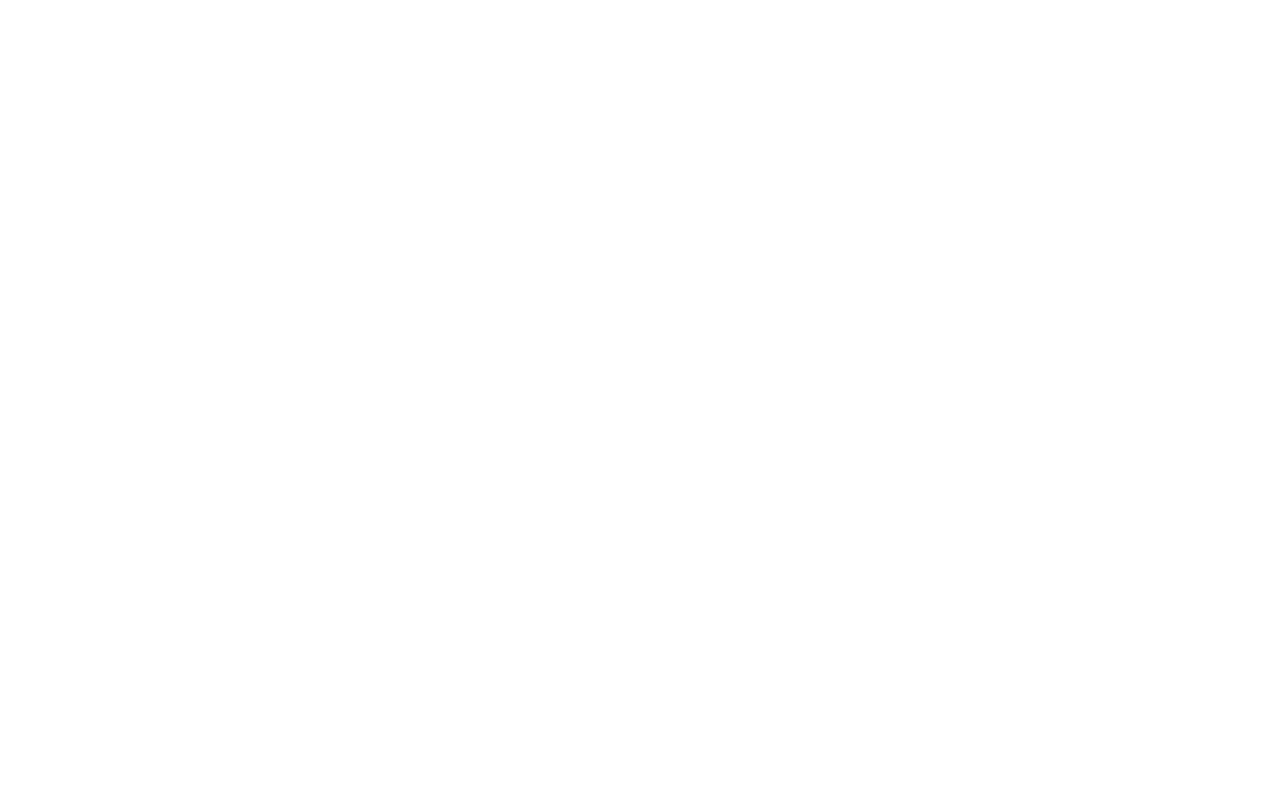
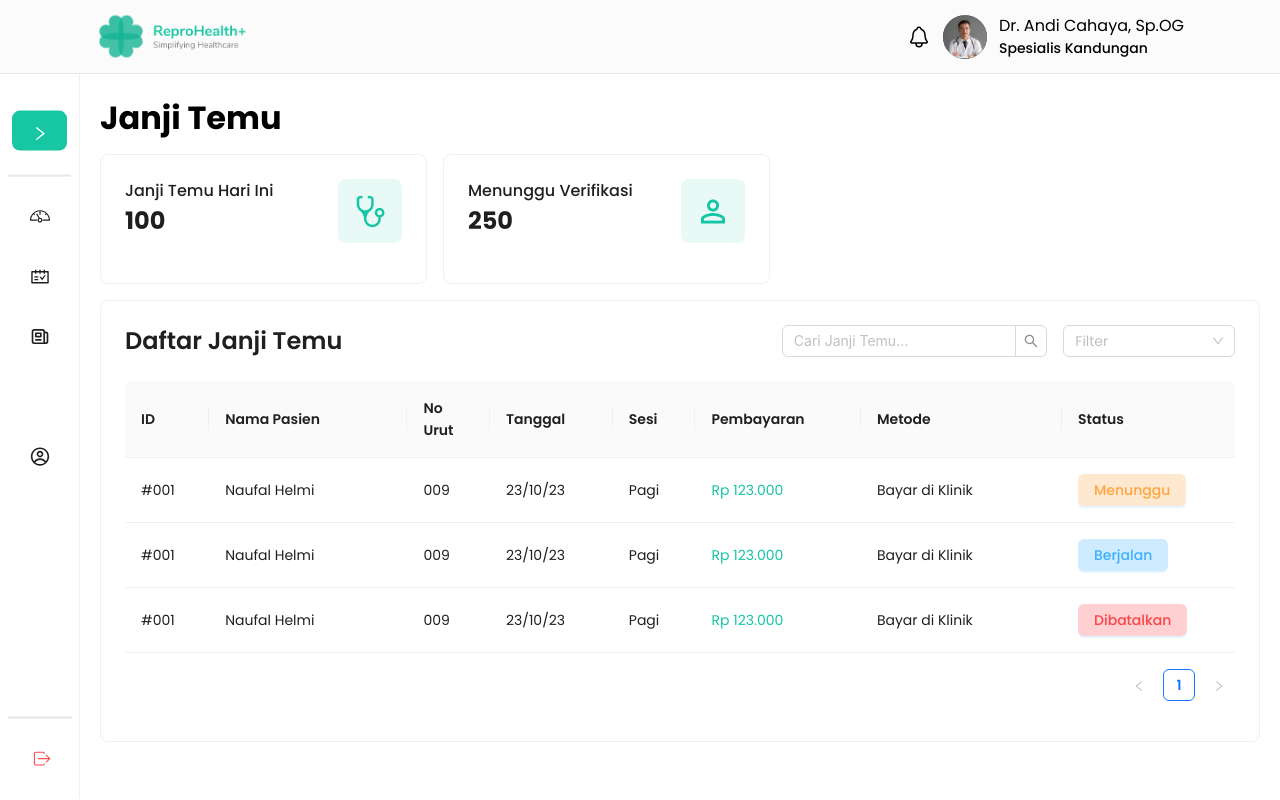
Before and after one commit to team-capstone-1/fe-repro-health, a React (Vite) app: page /appointment in a window 1280 px wide. Before the commit this address had no page. Built offline with nearby package versions, Linux system fonts and the light colour scheme; some icons are missing.

Commit message:
feat: appointment page

```diff
--- a/src/routers/index.jsx
+++ b/src/routers/index.jsx
@@ -1,5 +1,6 @@
 import { Routes, Route } from "react-router-dom";
 import PublicRoute from "@/routers/PublicRoute";
+import PrivateRoute from "./PrivateRoute";
 
 import LandingPage from "@/views/landing-views";
 import Doctor from "@/views/landing-views/misc/DoctorPage";
@@ -13,7 +14,7 @@ import Verify from "@/views/auth-views/Verify";
 import ResetPassword from "@/views/auth-views/ResetPassword";
 
 import Dashboard from "@/views/app-views/dashboard";
-import PrivateRoute from "./PrivateRoute";
+import Appointment from "@/views/app-views/appointment";
 
 export default function SetupRoutes() {
   return (
@@ -27,6 +28,7 @@ export default function SetupRoutes() {
       </Route>
       <Route path="/" element={<PrivateRoute />}>
         <Route path="/dashboard" element={<Dashboard />} />
+        <Route path="/appointment" element={<Appointment />} />
       </Route>
       <Route path="/login" element={<Login />} />
       <Route path="/forgot-password" element={<ForgotPassword />} />
--- /dev/null
+++ b/src/views/app-views/appointment/components/ListAppointment.jsx
@@ -0,0 +1,167 @@
+import { Row, Col, Card, Table, Button, Flex } from "antd";
+
+import Icon01 from "@/assets/db-icon-01.png";
+import Icon02 from "@/assets/db-icon-02.png";
+import ListFilter from "./ListFilter";
+
+export default function AppointmentTable() {
+  const columns = [
+    {
+      title: "ID",
+      dataIndex: "id",
+      key: "id",
+      width: 100,
+    },
+    {
+      title: "Nama Pasien",
+      dataIndex: "name",
+      key: "name",
+      width: 300,
+      render: (text) => <a>{text}</a>,
+    },
+    {
+      title: "No Urut",
+      dataIndex: "no",
+      key: "no",
+      width: 100,
+    },
+    {
+      title: "Tanggal",
+      dataIndex: "date",
+      key: "date",
+      width: 150,
+    },
+    {
+      title: "Sesi",
+      dataIndex: "session",
+      key: "session",
+      width: 100,
+    },
+    {
+      title: "Pembayaran",
+      dataIndex: "payment",
+      key: "payment",
+      width: 200,
+      render: (text) => <span className="text-green-500">{text}</span>,
+    },
+    {
+      title: "Metode",
+      dataIndex: "method",
+      key: "method",
+      width: 300,
+    },
+    {
+      title: "Status",
+      dataIndex: "status",
+      key: "status",
+      width: 200,
+      render: (_, { status }) => (
+        <>
+          {status.map((tag) => {
+            let color;
+            if (tag === "Berjalan") {
+              color = "text-link bg-link-25 cursor-default";
+            } else if (tag === "Menunggu") {
+              color = "text-warning bg-warning-25 cursor-default";
+            } else {
+              color = "text-negative bg-negative-25 cursor-default";
+            }
+
+            return (
+              <Button className={color} key={tag} type="primary">
+                <span className="font-medium">{tag}</span>
+              </Button>
+            );
+          })}
+        </>
+      ),
+    },
+  ];
+
+  const data = [
+    {
+      id: "#001",
+      name: "Naufal Helmi",
+      no: "009",
+      date: "23/10/23",
+      session: "Pagi",
+      payment: "Rp 123.000",
+      method: "Bayar di Klinik",
+      status: ["Menunggu"],
+    },
+    {
+      id: "#001",
+      name: "Naufal Helmi",
+      no: "009",
+      date: "23/10/23",
+      session: "Pagi",
+      payment: "Rp 123.000",
+      method: "Bayar di Klinik",
+      status: ["Berjalan"],
+    },
+    {
+      id: "#001",
+      name: "Naufal Helmi",
+      no: "009",
+      date: "23/10/23",
+      session: "Pagi",
+      payment: "Rp 123.000",
+      method: "Bayar di Klinik",
+      status: ["Dibatalkan"],
+    },
+  ];
+
+  const card = [
+    {
+      title: "Janji Temu Hari Ini",
+      total: "100",
+      icon: `${Icon01}`,
+    },
+    {
+      title: "Menunggu Verifikasi",
+      total: "250",
+      icon: `${Icon02}`,
+    },
+  ];
+  return (
+    <>
+      <h3 className="mb-3 font-bold">Janji Temu</h3>
+      <Row gutter={[16]} className="mb-4">
+        {card.map((item, i) => (
+          <Col id="total-cards" key={i} span={6} xs={24} md={8} lg={7}>
+            <Card>
+              <div className="grid h-20 content-between">
+                <Flex justify="space-between" align="flex-start">
+                  <div>
+                    <p
+                      id="total-card-title"
+                      className="me-0 font-medium lg:me-3"
+                    >
+                      {item.title}
+                    </p>
+                    <h4 id="total-item" className="font-bold">
+                      {item.total}
+                    </h4>
+                  </div>
+                  <div className="grid h-16 w-16 place-content-center rounded-lg bg-green-50">
+                    <img id="item-icon" src={item.icon} alt="item-icon" />
+                  </div>
+                </Flex>
+              </div>
+            </Card>
+          </Col>
+        ))}
+      </Row>
+      <Card id="appointment-table-list">
+        <ListFilter />
+        <Table
+          id="list-appointment"
+          columns={columns}
+          dataSource={data}
+          scroll={{ x: true }}
+          style={{ maxWidth: "100%" }}
+        />
+      </Card>
+    </>
+  );
+}
--- /dev/null
+++ b/src/views/app-views/appointment/components/ListFilter.jsx
@@ -0,0 +1,56 @@
+import { Col, Form, Input, Row, Select } from "antd";
+
+export default function ListFilter() {
+  const Filter = [
+    {
+      value: "Berjalan",
+      label: "Berjalan",
+    },
+    {
+      value: "Menunggu",
+      label: "Menunggu",
+    },
+    {
+      value: "Dibatalkan",
+      label: "Dibatalkan",
+    },
+  ];
+
+  return (
+    <>
+      <Form layout="vertical">
+        <Row gutter={[16, 8]}>
+          <Col span={24} md={8}>
+            <p
+              id="appointment-table-title"
+              className="mb-4 text-2xl font-semibold"
+            >
+              Daftar Janji Temu
+            </p>
+          </Col>
+          <Col
+            span={24}
+            md={{ span: 8, offset: 2 }}
+            lg={{ span: 7, offset: 4 }}
+            xl={{ span: 6, offset: 6 }}
+            className="text-end"
+          >
+            <Form.Item name="search">
+              <Input.Search placeholder="Cari Janji Temu..." />
+            </Form.Item>
+          </Col>
+          <Col span={24} md={{ span: 6 }} lg={{ span: 5 }} xl={{ span: 4 }}>
+            <Form.Item name="filter">
+              <Select
+                placeholder="Filter"
+                options={Filter}
+                showSearch
+                allowClear
+              />
+            </Form.Item>
+          </Col>
+        </Row>
+      </Form>
+    </>
+  );
+}
--- /dev/null
+++ b/src/views/app-views/appointment/index.jsx
@@ -0,0 +1,17 @@
+import { Row, Col } from "antd";
+
+import ListAppointment from "./components/ListAppointment";
+
+export default function Appointment() {
+  return (
+    <>
+      <div className="mb-5 py-5">
+        <Row gutter={[16, 24]}>
+          <Col span={24}>
+            <ListAppointment />
+          </Col>
+        </Row>
+      </div>
+    </>
+  );
+}
```
